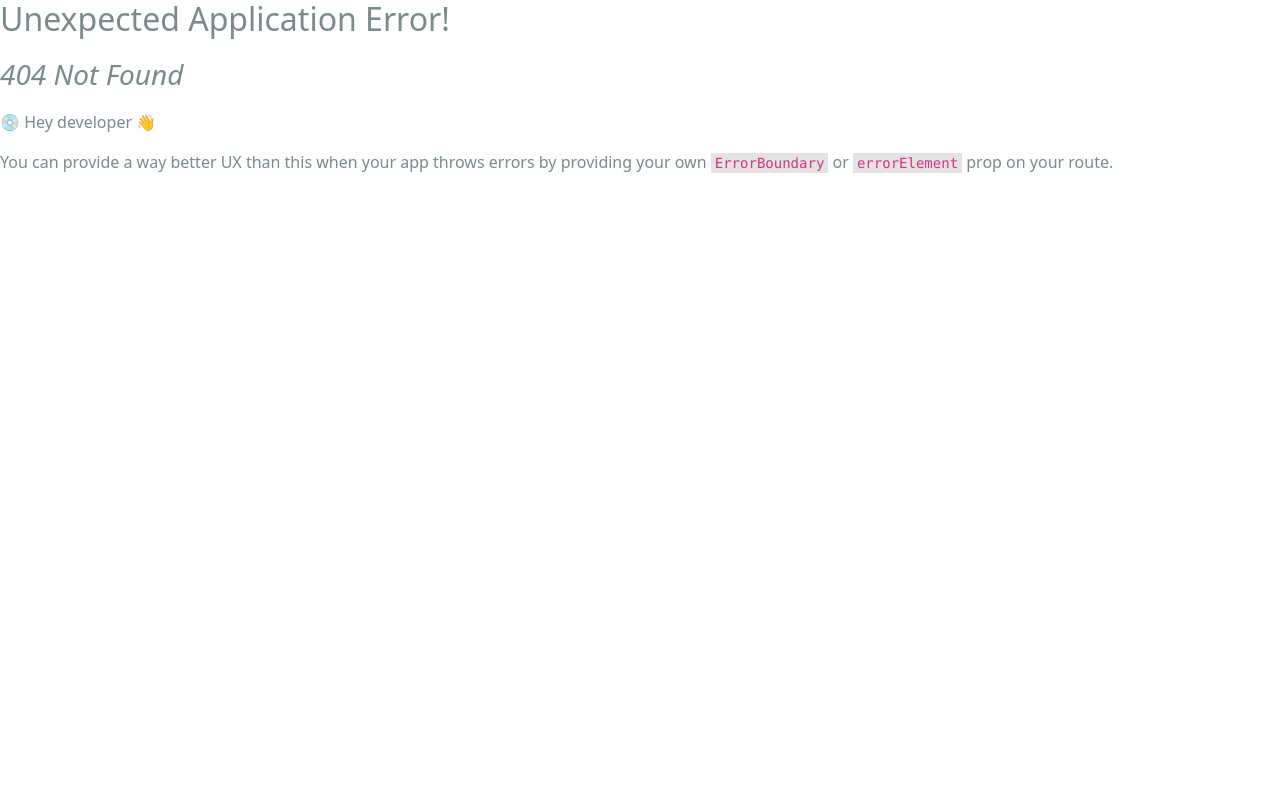
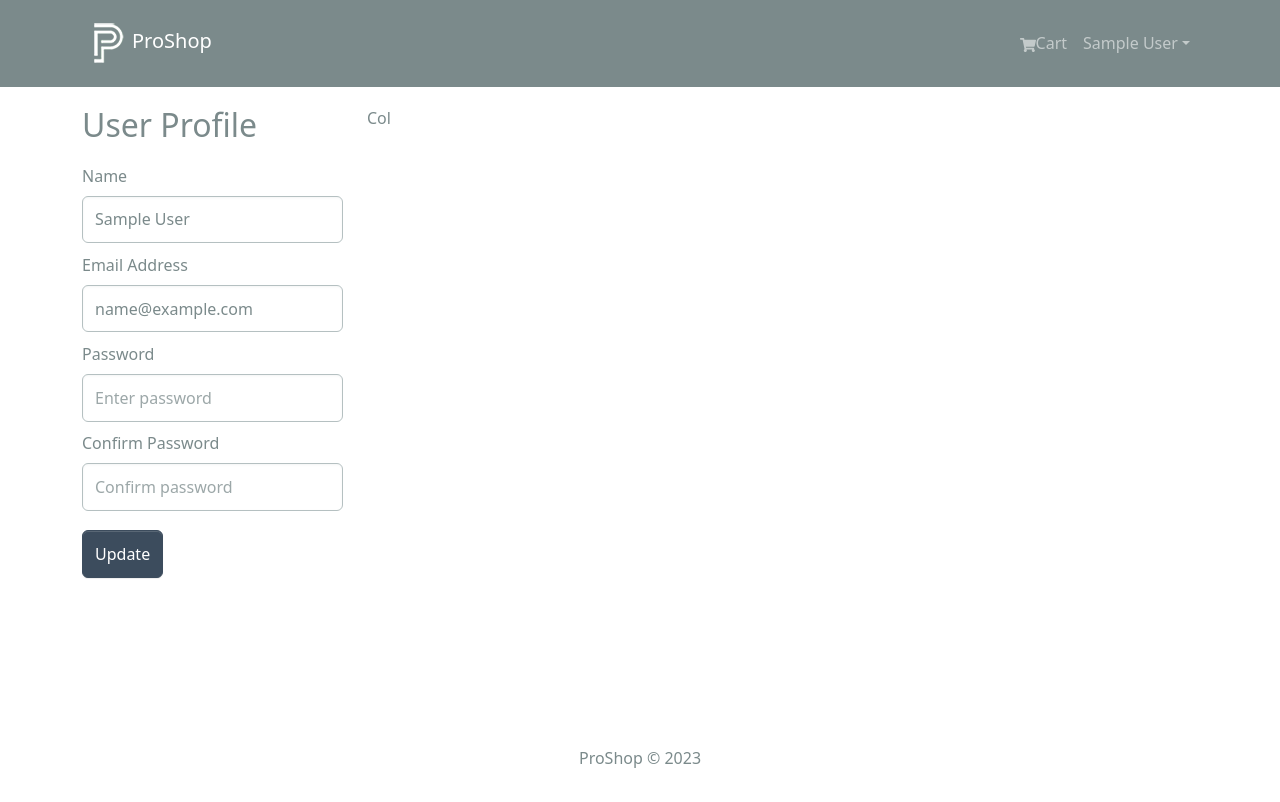
Before and after one commit to michaelilkanayev1997/ProShop, a React (Create React App) app in the folder frontend/: page /profile in a window 1280 px wide. Before the commit this address had no page. Shown: the top 802 px of the page. Built offline with nearby package versions, Linux system fonts and the light colour scheme; no server answers; sample sign-in values are in the browser's storage.

Commit message:
Added User Profile Screen & Update Profile

```diff
--- a/frontend/package.json
+++ b/frontend/package.json
@@ -45,5 +45,8 @@
       "last 1 firefox version",
       "last 1 safari version"
     ]
+  },
+  "devDependencies": {
+    "@babel/plugin-proposal-private-property-in-object": "^7.21.11"
   }
 }
--- a/frontend/src/index.js
+++ b/frontend/src/index.js
@@ -24,6 +24,7 @@ import ShippingScreen from "./screens/ShippingScreen";
 import PaymentScreen from "./screens/PaymentScreen";
 import PlaceOrderScreen from "./screens/PlaceOrderScreen";
 import OrderScreen from "./screens/OrderScreen";
+import ProfileScreen from "./screens/ProfileScreen";
 
 const router = createBrowserRouter(
   createRoutesFromElements(
@@ -38,6 +39,7 @@ const router = createBrowserRouter(
         <Route path="/payment" element={<PaymentScreen />} />
         <Route path="/placeorder" element={<PlaceOrderScreen />} />
         <Route path="/order/:id" element={<OrderScreen />} />
+        <Route path="/profile" element={<ProfileScreen />} />
       </Route>
     </Route>
   )
--- a/frontend/src/screens/OrderScreen.jsx
+++ b/frontend/src/screens/OrderScreen.jsx
@@ -34,6 +34,7 @@ const OrderScreen = () => {
 
   const { userInfo } = useSelector((state) => state.auth);
 
+  // Load the paypal script
   useEffect(() => {
     if (!errorPayPal && !loadingPayPal && paypal.clientId) {
       const loadPayPalScript = async () => {
--- /dev/null
+++ b/frontend/src/screens/ProfileScreen.jsx
@@ -0,0 +1,112 @@
+import { useState, useEffect } from "react";
+import { Table, Form, Button, Row, Col } from "react-bootstrap";
+import { LinkContainer } from "react-router-bootstrap";
+import { useDispatch, useSelector } from "react-redux";
+import { toast } from "react-toastify";
+import Message from "../components/Message";
+import Loader from "../components/Loader";
+import { useProfileMutation } from "../slices/usersApiSlice";
+import { setCredentials } from "../slices/authSlice";
+import { useGetMyOrdersQuery } from "../slices/ordersApiSlice";
+
+const ProfileScreen = () => {
+  const [name, setName] = useState("");
+  const [email, setEmail] = useState("");
+  const [password, setPassword] = useState("");
+  const [confirmPassword, setConfirmPassword] = useState("");
+
+  const { userInfo } = useSelector((state) => state.auth);
+
+  const dispatch = useDispatch();
+
+  const { data: orders, isLoading, error } = useGetMyOrdersQuery();
+
+  const [updateProfile, { isLoading: loadingUpdateProfile }] =
+    useProfileMutation();
+
+  useEffect(() => {
+    if (userInfo) {
+      setName(userInfo.name);
+      setEmail(userInfo.email);
+    }
+  }, [userInfo, userInfo.email, userInfo.name]);
+
+  const submitHandler = async (e) => {
+    e.preventDefault();
+
+    if (password !== confirmPassword) {
+      toast.error("Password do not match");
+    } else {
+      try {
+        const res = await updateProfile({
+          _id: userInfo._id,
+          name,
+          email,
+          password,
+        }).unwrap();
+        dispatch(setCredentials(res));
+        toast.success("Profile updated successfully");
+      } catch (err) {
+        toast.error(err?.data?.message || err.error);
+      }
+    }
+  };
+
+  return (
+    <Row>
+      <Col md={3}>
+        <h2>User Profile</h2>
+
+        <Form onSubmit={submitHandler}>
+          <Form.Group controlId="name" className="my-2">
+            <Form.Label>Name</Form.Label>
+            <Form.Control
+              type="name"
+              placeholder="Enter name"
+              value={name}
+              onChange={(e) => setName(e.target.value)}
+            ></Form.Control>
+          </Form.Group>
+
+          <Form.Group className="my-2" controlId="email">
+            <Form.Label>Email Address</Form.Label>
+            <Form.Control
+              type="email"
+              placeholder="Enter email"
+              value={email}
+              onChange={(e) => setEmail(e.target.value)}
+            ></Form.Control>
+          </Form.Group>
+
+          <Form.Group className="my-2" controlId="password">
+            <Form.Label>Password</Form.Label>
+            <Form.Control
+              type="password"
+              placeholder="Enter password"
+              value={password}
+              onChange={(e) => setPassword(e.target.value)}
+            ></Form.Control>
+          </Form.Group>
+
+          <Form.Group className="my-2" controlId="confirmPassword">
+            <Form.Label>Confirm Password</Form.Label>
+            <Form.Control
+              type="password"
+              placeholder="Confirm password"
+              value={confirmPassword}
+              onChange={(e) => setConfirmPassword(e.target.value)}
+            ></Form.Control>
+          </Form.Group>
+
+          <Button type="submit" variant="primary" className="my-2">
+            Update
+          </Button>
+          {loadingUpdateProfile && <Loader />}
+        </Form>
+      </Col>
+      <Col md={9}>Col</Col>
+    </Row>
+  );
+};
+
+export default ProfileScreen;
```
Also changed, not shown: 2 other files (tests, documents, lock files or other folders).
